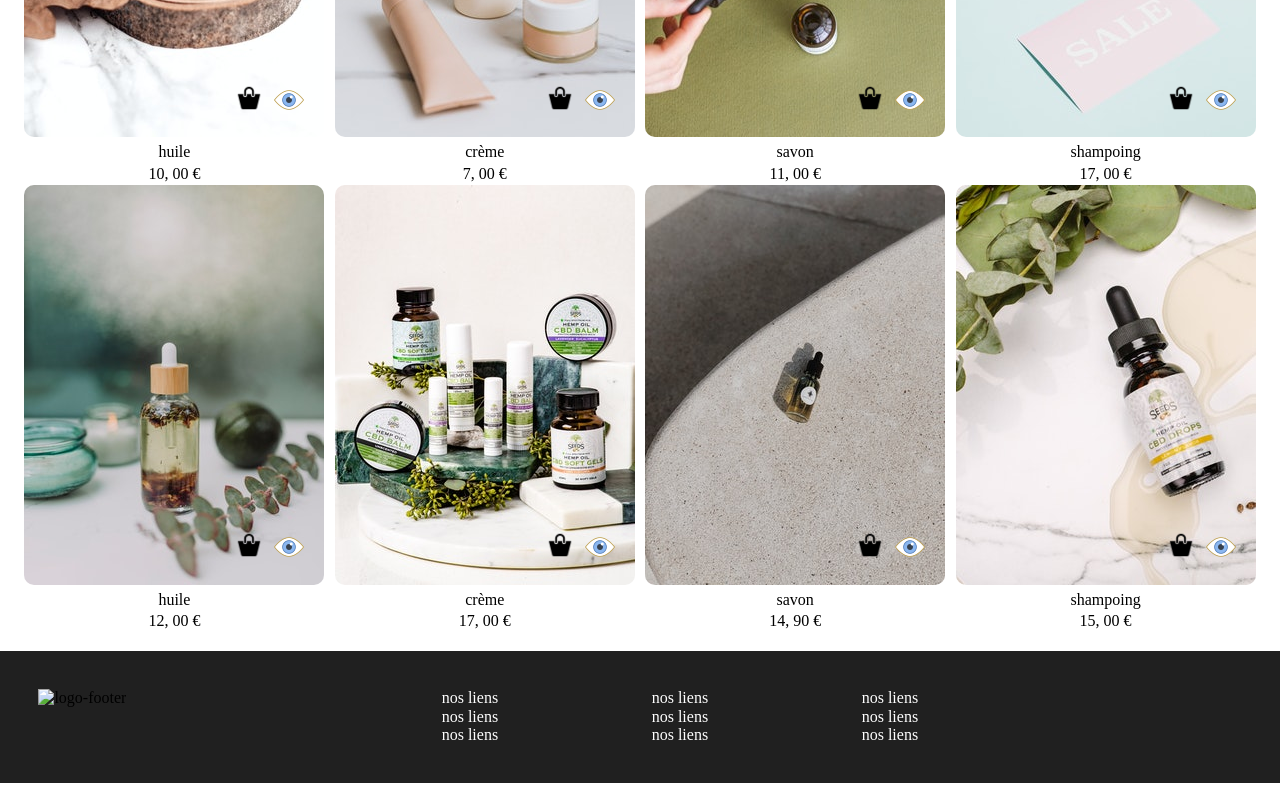
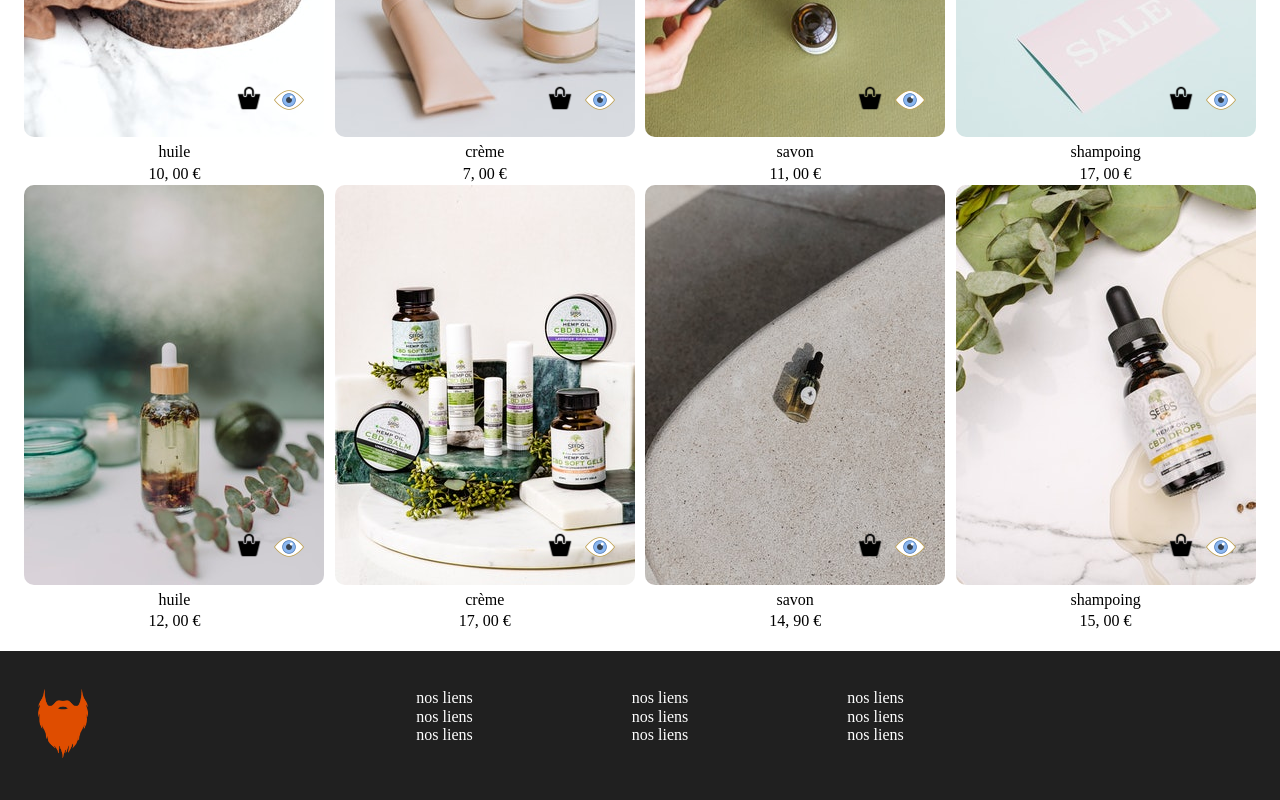
Before and after one commit to Simplon-hdf/Godzilla_BarberCute, a website built with Parcel: page shop.html in a window 1280 px wide. Shown: the part 871-1671 px from the top of the page. Built offline with nearby package versions, Linux system fonts and the light colour scheme; a web font is replaced by a local one.

Commit message:
modification in link in shop.html page

```diff
--- a/shop.html
+++ b/shop.html
@@ -167,7 +167,7 @@
   <footer>
 
     <figure class="logo-footer">
-      <img src=assets/img/home/barbercute.png" width="50" alt="logo-footer">
+      <img src="assets/img/home/barbercute.png" width="50" alt="logo-footer">
     </figure>
 
     <section class="footer-link">
```
